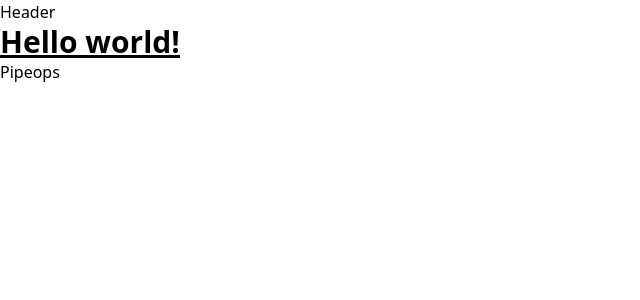
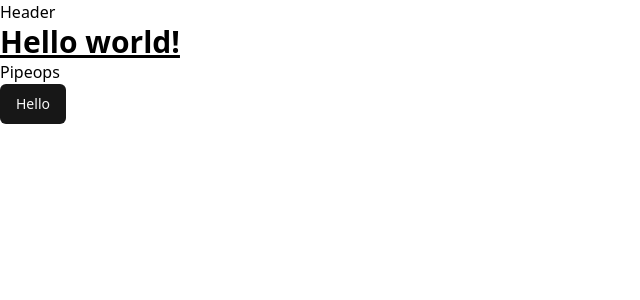
Before and after one commit to Ayothegod/automize-frontend, a React (Vite) app: page / in a window 1280 px wide. Shown: the top 300 px of the page, without its empty margins (0-640 px from the left). Built offline with nearby package versions, Linux system fonts and the light colour scheme.

Commit message:
debug: add shadcn again

```diff
--- /dev/null
+++ b/src/components/ui/button.tsx
@@ -0,0 +1,56 @@
+import * as React from "react"
+import { Slot } from "@radix-ui/react-slot"
+import { cva, type VariantProps } from "class-variance-authority"
+
+import { cn } from "@/lib/utils"
+
+const buttonVariants = cva(
+  "inline-flex items-center justify-center whitespace-nowrap rounded-md text-sm font-medium ring-offset-white transition-colors focus-visible:outline-none focus-visible:ring-2 focus-visible:ring-neutral-950 focus-visible:ring-offset-2 disabled:pointer-events-none disabled:opacity-50 dark:ring-offset-neutral-950 dark:focus-visible:ring-neutral-300",
+  {
+    variants: {
+      variant: {
+        default: "bg-neutral-900 text-neutral-50 hover:bg-neutral-900/90 dark:bg-neutral-50 dark:text-neutral-900 dark:hover:bg-neutral-50/90",
+        destructive:
+          "bg-red-500 text-neutral-50 hover:bg-red-500/90 dark:bg-red-900 dark:text-neutral-50 dark:hover:bg-red-900/90",
+        outline:
+          "border border-neutral-200 bg-white hover:bg-neutral-100 hover:text-neutral-900 dark:border-neutral-800 dark:bg-neutral-950 dark:hover:bg-neutral-800 dark:hover:text-neutral-50",
+        secondary:
+          "bg-neutral-100 text-neutral-900 hover:bg-neutral-100/80 dark:bg-neutral-800 dark:text-neutral-50 dark:hover:bg-neutral-800/80",
+        ghost: "hover:bg-neutral-100 hover:text-neutral-900 dark:hover:bg-neutral-800 dark:hover:text-neutral-50",
+        link: "text-neutral-900 underline-offset-4 hover:underline dark:text-neutral-50",
+      },
+      size: {
+        default: "h-10 px-4 py-2",
+        sm: "h-9 rounded-md px-3",
+        lg: "h-11 rounded-md px-8",
+        icon: "h-10 w-10",
+      },
+    },
+    defaultVariants: {
+      variant: "default",
+      size: "default",
+    },
+  }
+)
+
+export interface ButtonProps
+  extends React.ButtonHTMLAttributes<HTMLButtonElement>,
+    VariantProps<typeof buttonVariants> {
+  asChild?: boolean
+}
+
+const Button = React.forwardRef<HTMLButtonElement, ButtonProps>(
+  ({ className, variant, size, asChild = false, ...props }, ref) => {
+    const Comp = asChild ? Slot : "button"
+    return (
+      <Comp
+        className={cn(buttonVariants({ variant, size, className }))}
+        ref={ref}
+        {...props}
+      />
+    )
+  }
+)
+Button.displayName = "Button"
+
+export { Button, buttonVariants }
--- a/src/routes/root.tsx
+++ b/src/routes/root.tsx
@@ -1,4 +1,5 @@
 import Header from "@/components/build/Header";
+import { Button } from "@/components/ui/button";
 
 export default function Root() {
   return (
@@ -6,6 +7,7 @@
       <Header/>
       <h1 className="text-3xl font-bold underline">Hello world!</h1>
       <p>Pipeops</p>
+      <Button>Hello</Button>
     </div>
   );
 }
```
